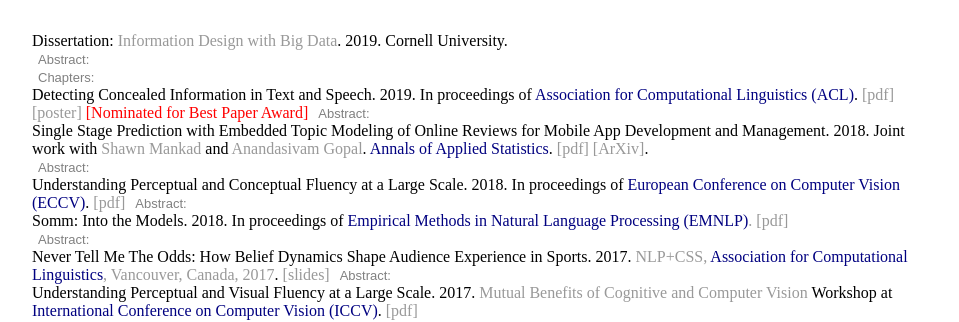
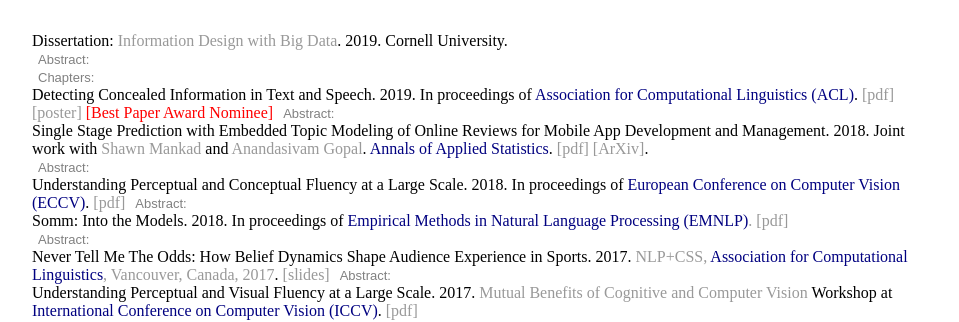
Before and after one commit to shenglih/shenglih.github.io, a Jekyll site: the page built from research/index.html, in a window 1280 px wide. Shown: the part 314-636 px from the top of the page, without its empty margins (160-1119 px from the left). Built offline with Jekyll 4.4.1, drawn with Linux system fonts in a browser that asks for light colours.

Commit message:
Update index.html

```diff
--- a/research/index.html
+++ b/research/index.html
@@ -127,7 +127,7 @@ situations, and an agenda for future research.
 
 <hr>-->
 
-	Detecting Concealed Information in Text and Speech. 2019. In proceedings of <a href="http://www.acl2019.org/EN/index.xhtml"><font color="navy">Association for Computational Linguistics (ACL)</font></a>. <a href="/research/1440_Paper.pdf">[pdf]</a> <a href="/research/acl_poster.pdf">[poster]</a> <font color="red">[Nominated for Best Paper Award]</font>
+	Detecting Concealed Information in Text and Speech. 2019. In proceedings of <a href="http://www.acl2019.org/EN/index.xhtml"><font color="navy">Association for Computational Linguistics (ACL)</font></a>. <a href="/research/1440_Paper.pdf">[pdf]</a> <a href="/research/acl_poster.pdf">[poster]</a> <font color="red">[Best Paper Award Nominee]</font>
 	<button class="collapsible"> Abstract: </button>
 	<div class="content"> Motivated by infamous cheating scandals in various industries and political events, we address the problem of detecting concealed information in technical settings. In this work, we explore acoustic-prosodic and linguistic indicators of information concealment by collecting a unique corpus of professionals practicing for oral exams while concealing information. We reveal subtle signs of concealed information in speech and text, compare, and contrast them with those in deception detection literature, thus uncovering the link between concealing information and deception. We then present a series of experiments that automatically detect concealed information from text and speech. We compare the use of acoustic-prosodic, linguistic, and individual feature sets, using different machine learning models. Finally, we present a multi-task learning framework with acoustic, linguistic, and individual features, that outperforms humman performance by over 15%.</div>
 	<br>
```
